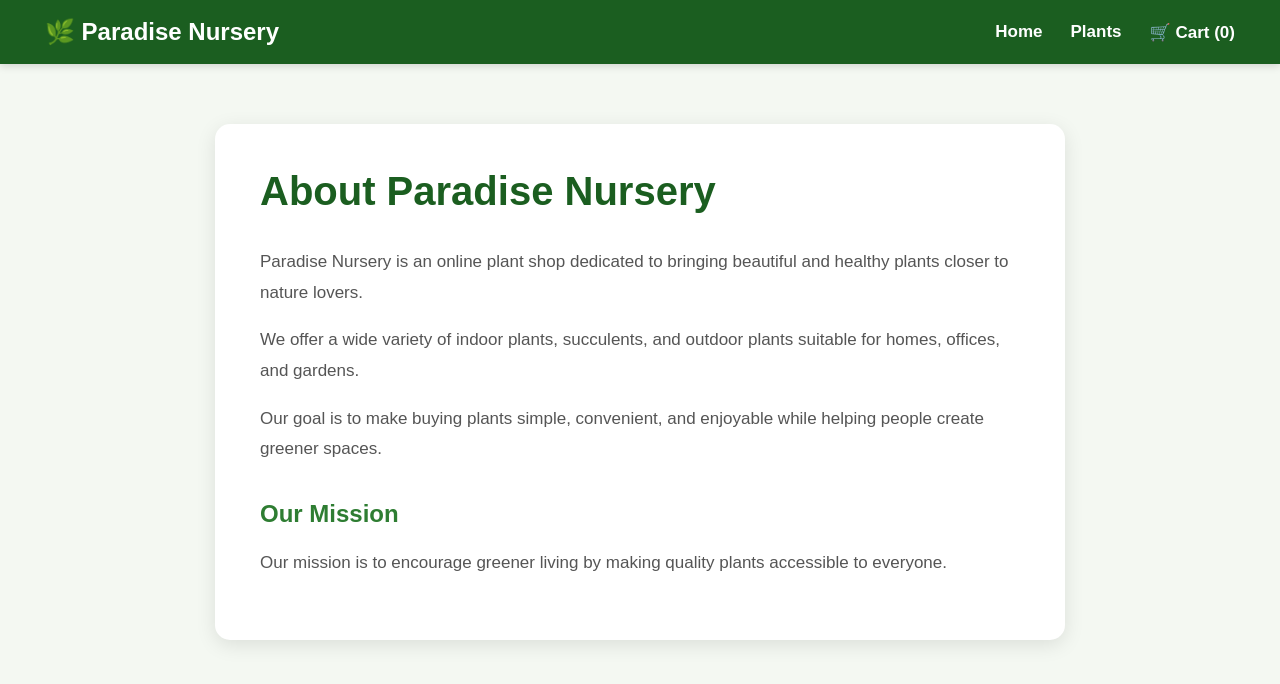
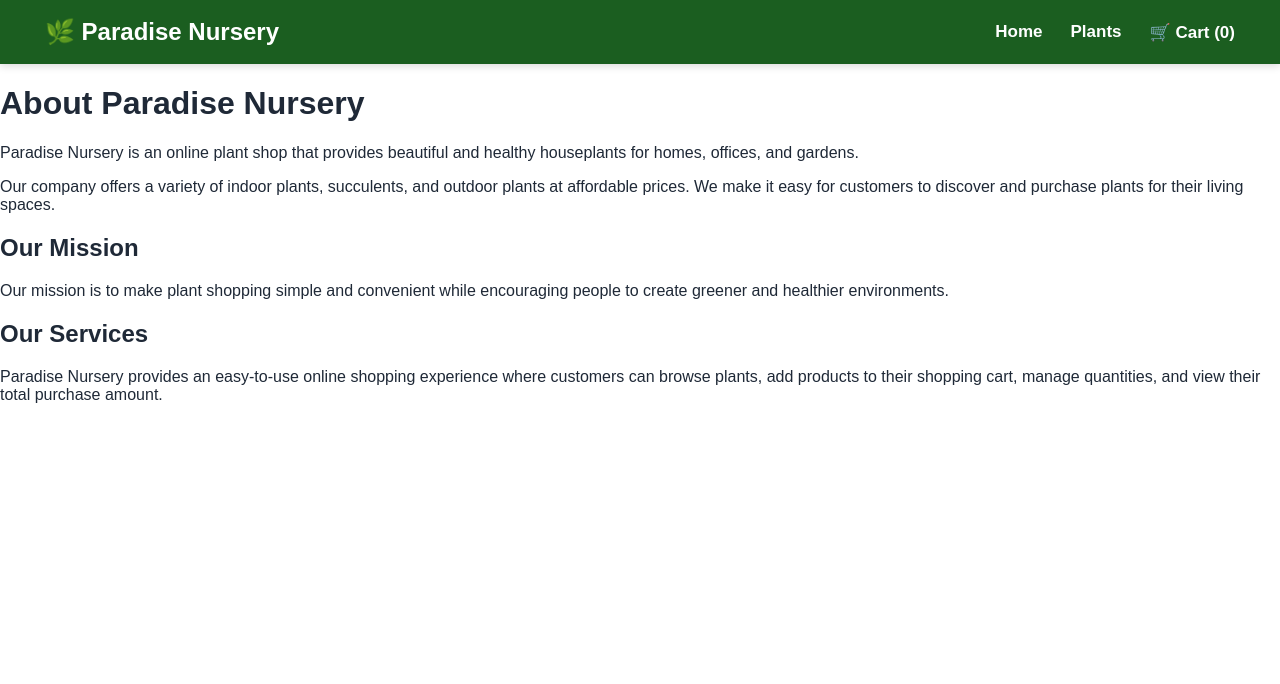
Before and after one commit to SACHINPATILAAGE/paradise-nursery-react, a React (Vite) app: page /about in a window 1280 px wide. Shown: the top 684 px of the page. Built offline with nearby package versions, Linux system fonts and the light colour scheme.

Commit message:
Revise About Us section for clarity and detail
Updated the content and structure of the About Us section to enhance clarity and detail about the services and mission of Paradise Nursery.

```diff
--- a/src/components/AboutUs.jsx
+++ b/src/components/AboutUs.jsx
@@ -5,36 +5,39 @@ function AboutUs() {
     <>
       <Navbar />
 
-      <main className="about-page">
-        <section className="about-card">
+      <div className="about-us-container">
         <h1>About Paradise Nursery</h1>
 
         <p>
-            Paradise Nursery is an online plant shop dedicated to
-            bringing beautiful and healthy plants closer to nature
-            lovers.
+          Paradise Nursery is an online plant shop that provides
+          beautiful and healthy houseplants for homes, offices,
+          and gardens.
         </p>
 
         <p>
-            We offer a wide variety of indoor plants, succulents,
-            and outdoor plants suitable for homes, offices, and
-            gardens.
-          </p>
-
-          <p>
-            Our goal is to make buying plants simple, convenient,
-            and enjoyable while helping people create greener
-            spaces.
+          Our company offers a variety of indoor plants,
+          succulents, and outdoor plants at affordable prices.
+          We make it easy for customers to discover and purchase
+          plants for their living spaces.
         </p>
 
         <h2>Our Mission</h2>
 
         <p>
-            Our mission is to encourage greener living by making
-            quality plants accessible to everyone.
+          Our mission is to make plant shopping simple and
+          convenient while encouraging people to create greener
+          and healthier environments.
         </p>
-        </section>
-      </main>
+
+        <h2>Our Services</h2>
+
+        <p>
+          Paradise Nursery provides an easy-to-use online
+          shopping experience where customers can browse plants,
+          add products to their shopping cart, manage quantities,
+          and view their total purchase amount.
+        </p>
+      </div>
     </>
   );
 }
```
Lines whose indentation alone changed are shown as unchanged.
